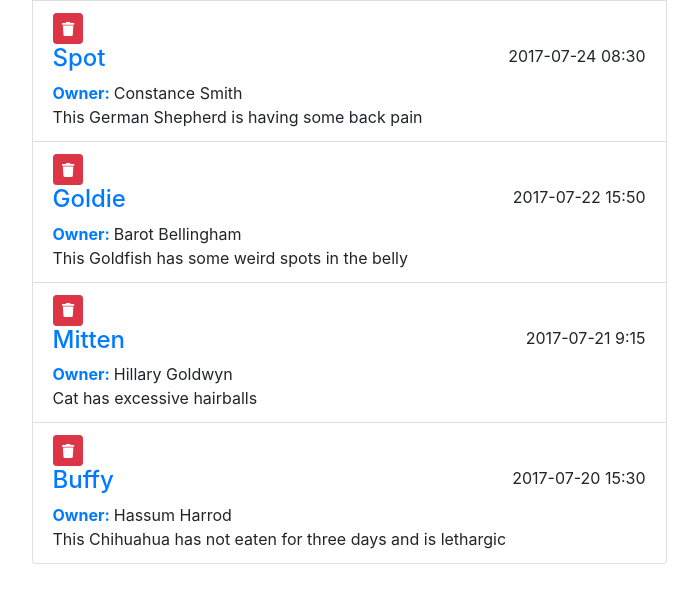
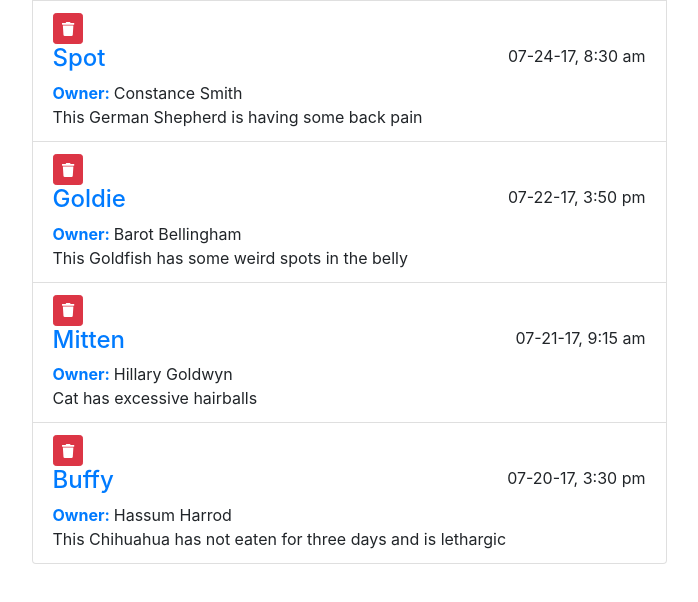
Before and after one commit to codeatmordor/vue-interface, a Vue app: page / in a window 1280 px wide. Shown: the top 602 px of the page, without its empty margins (291-989 px from the left). Built offline with nearby package versions, Linux system fonts and the light colour scheme.

Commit message:
Using lodash library to remove element from array

```diff
--- a/src/App.vue
+++ b/src/App.vue
@@ -1,7 +1,7 @@
 <template>
   <div id="main-app" class="container">
   <div class="row justify-content-center">
-   <appointment-list v-bind:appointments="appointments"/>
+   <appointment-list v-bind:appointments="appointments" @remove="removeItem"/>
    </div>
   </div>
 </template>
@@ -9,6 +9,7 @@
 <script>
 
 import AppointmentList from "./components/AppointmentList"
+import _ from "lodash"
 import axios from "axios"
 
 
@@ -16,7 +17,6 @@ export default {
   name: 'MainApp',
   data: function(){
     return {
-      title : "Appointment List",
       appointments:[]
     }
   },
@@ -25,6 +25,11 @@ export default {
   },
   mounted(){
     axios.get("./data/appointments.json").then(response=>(this.appointments=response.data));
+  },
+  methods:{
+    removeItem:function(apt){
+      this.appointments = _.without(this.appointments,apt);
+    }
   }
 
 }
--- a/src/components/AppointmentList.vue
+++ b/src/components/AppointmentList.vue
@@ -6,11 +6,11 @@
       v-for="(item,i) in appointments"
       v-bind:key="i"
     >
-      <button class="mr-2 btn btn-sm btn-danger"><font-awesome-icon icon="trash"/></button>
+      <button class="mr-2 btn btn-sm btn-danger" @click="$emit('remove',item)"><font-awesome-icon icon="trash"/></button>
       <div class="w-100">
         <div class="d-flex justify-content-between">
           <span class="h4 text-primary">{{item.petName}}</span>
-          <span class="float-right">{{item.aptDate}}</span>
+          <span class="float-right">{{formattedDate(item.aptDate)}}</span>
         </div>
         <div class="owner-name">
           <span class="font-weight-bold text-primary mr-1">Owner:</span>
@@ -24,11 +24,19 @@
 
 <script>
 import {FontAwesomeIcon} from "@fortawesome/vue-fontawesome"
+import moment from "moment"
 export default {
   name: "AppointmentList",
   props: ["appointments"],
   components:{
     FontAwesomeIcon
+  },
+  methods:{
+      formattedDate:function(date){
+          return moment(new Date(date)).format("MM-DD-YY, h:mm a");
+
+
+      }
   }
 };
 </script>
```
